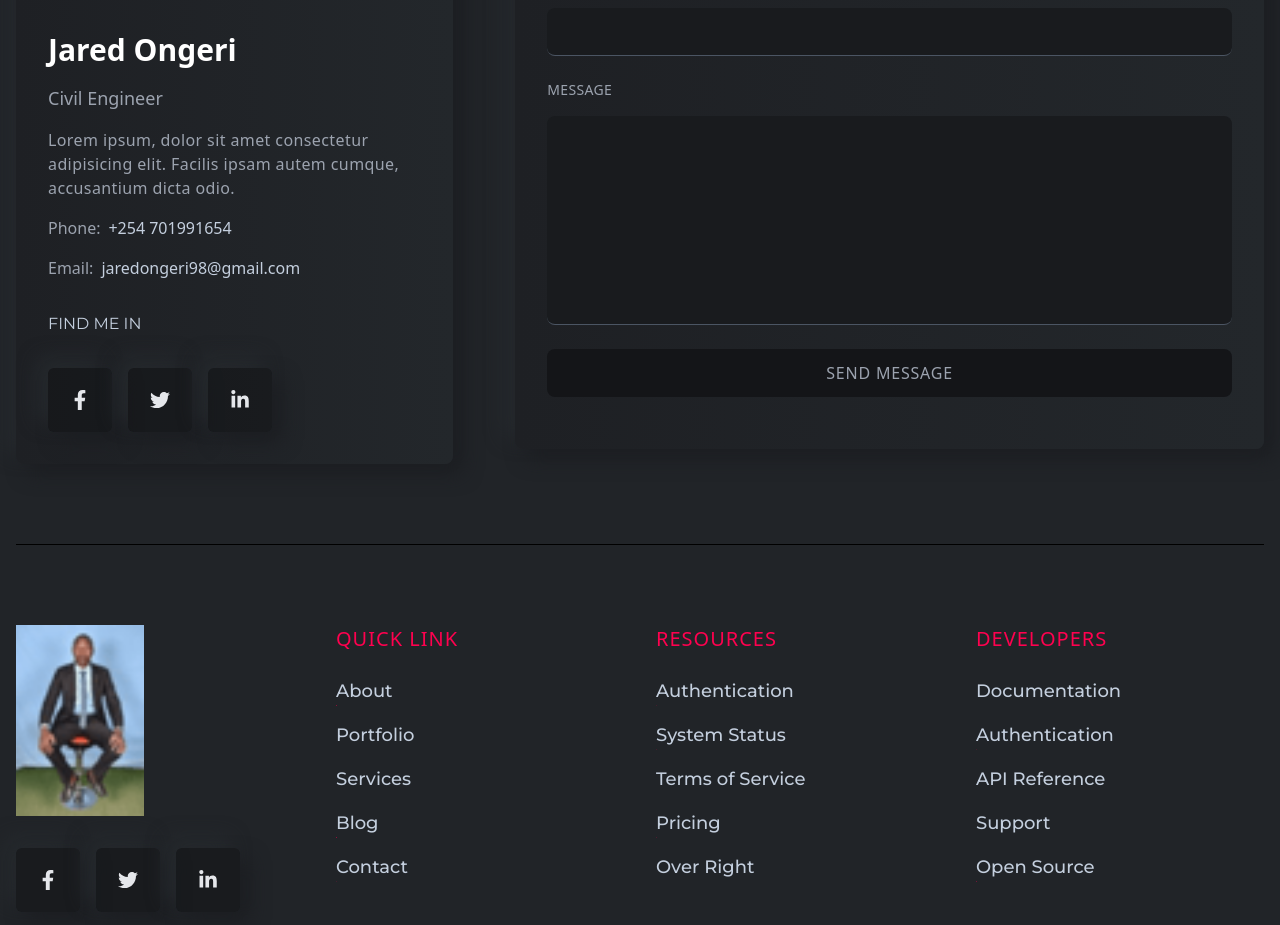
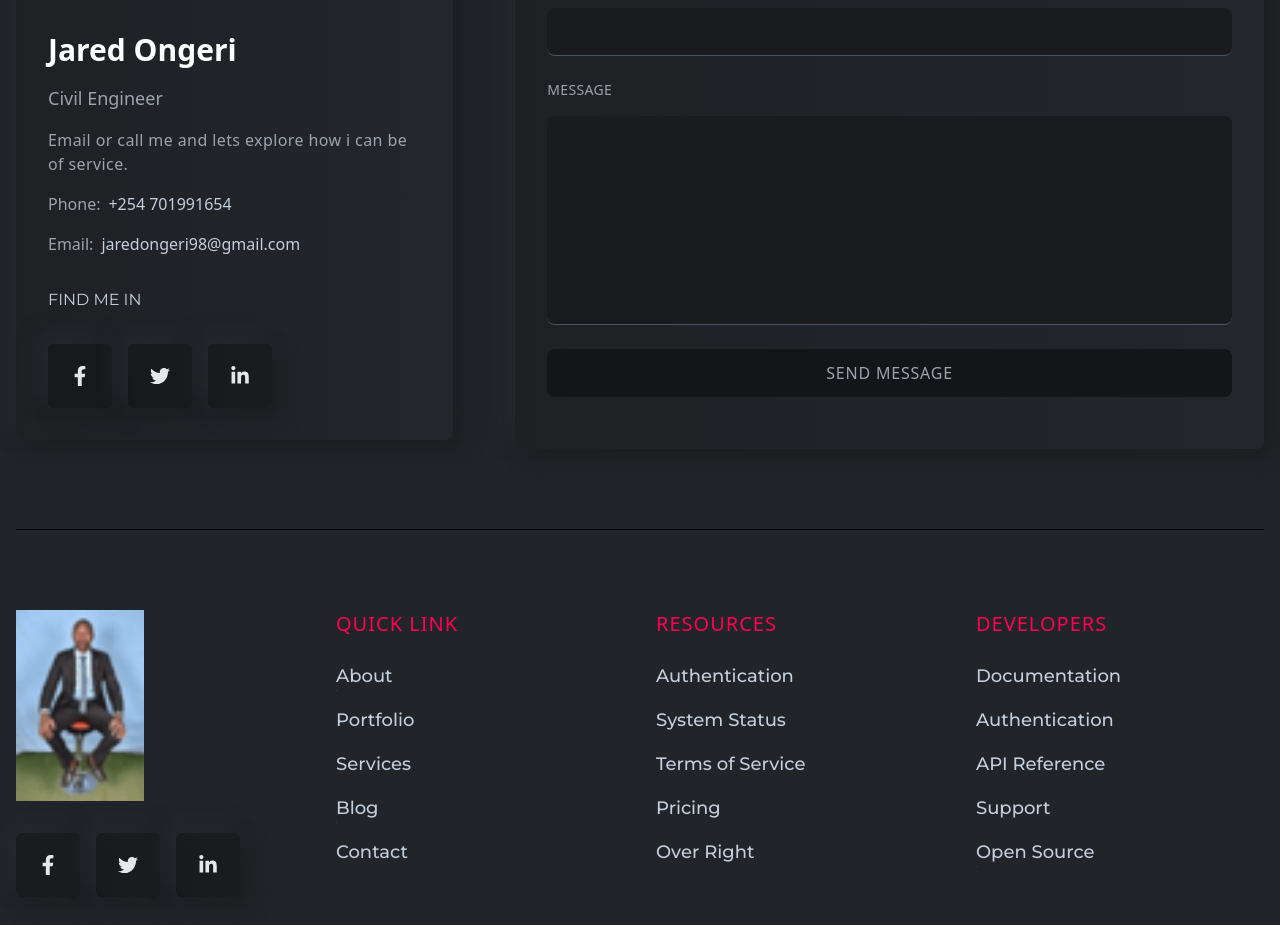
Before and after one commit to isaacbill/Portfolio, a React (Create React App) app: page /contact in a window 1280 px wide. Shown: the part 5140-6065 px from the top of the page. Built offline with nearby package versions, Linux system fonts and the light colour scheme.

Commit message:
page updates

```diff
--- a/src/components/contact/ContactLeft.js
+++ b/src/components/contact/ContactLeft.js
@@ -16,8 +16,7 @@ const ContactLeft = () => {
           Civil Engineer
         </p>
         <p className="text-base text-gray-400 tracking-wide">
-          Lorem ipsum, dolor sit amet consectetur adipisicing elit. Facilis
-          ipsam autem cumque, accusantium dicta odio.
+          Email or call me and lets explore how i can be of service.
         </p>
         <p className="text-base text-gray-400 flex items-center gap-2">
           Phone: <span className="text-lightText">+254 701991654</span>
```
